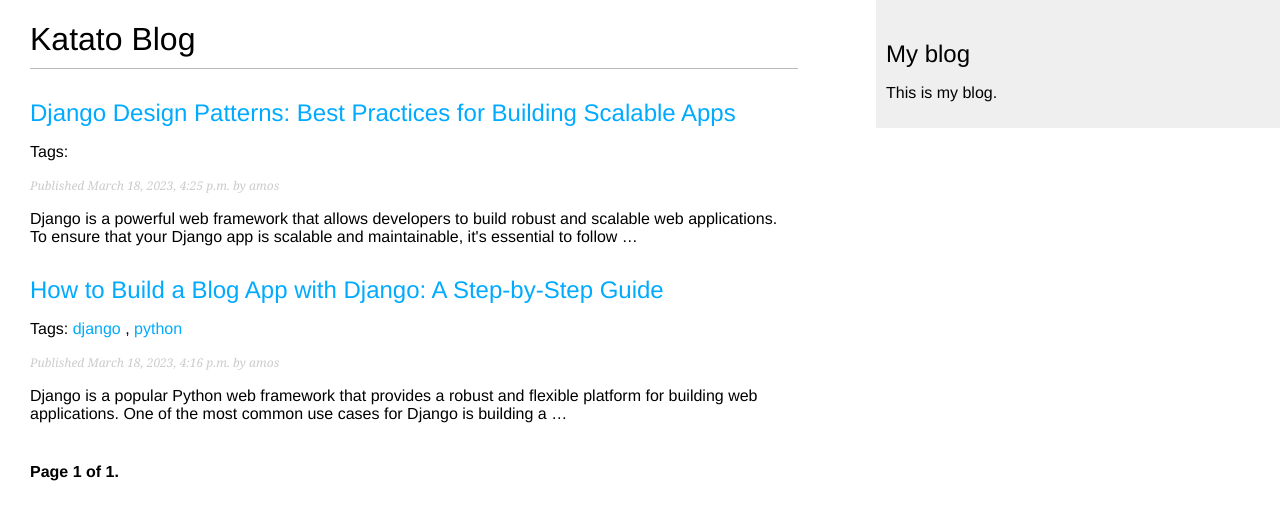
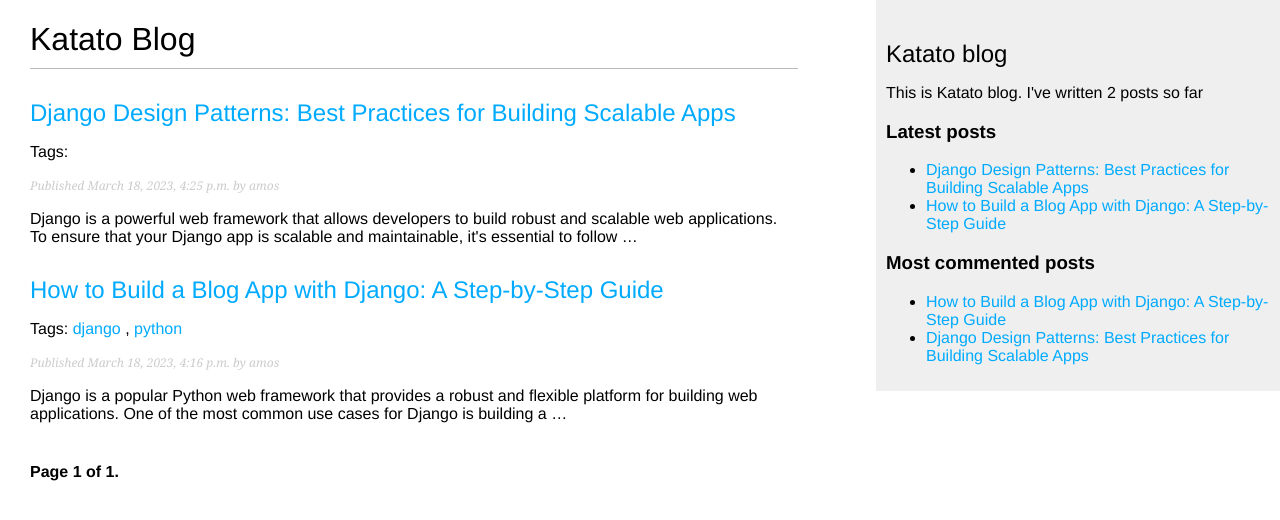
Before and after one commit to amosehiguese/katato-blog, a Django app: page /blog/ in a window 1280 px wide. Shown: the top 520 px of the page. Run offline with Django 4.2, Linux system fonts and the light colour scheme; data comes from the database, SQL or seed files in the repository; both versions use the stored data as it was after the commit; parts of the project's set-up code (start-up, migrations or seed data) failed here and were passed over.

Commit message:
Add custom template

```diff
--- a/blog/templates/blog/base.html
+++ b/blog/templates/blog/base.html
@@ -1,3 +1,4 @@
+{% load blog_tags %}
 {% load static %}
 <!DOCTYPE html>
 <html lang="en">
@@ -11,8 +12,20 @@
   <body>
     <div id="content">{% block content%}{% endblock %}</div>
     <div id="sidebar">
-      <h2>My blog</h2>
-      <p>This is my blog.</p>
+      <h2>Katato blog</h2>
+      <p>This is Katato blog. I've written {% total_posts %} posts so far</p>
+      <h3>Latest posts</h3>
+      {% show_latest_posts 3 %}
+
+      <h3>Most commented posts</h3>
+      {% get_most_commented_posts as most_commented_posts %}
+      <ul>
+        {% for post in most_commented_posts  %}
+          <li>
+            <a href="{{ post.get_absolute_url }}">{{ post.title }}</a>
+          </li>
+        {% endfor %}
+      </ul>
     </div>
   </body>
 </html>
--- /dev/null
+++ b/blog/templates/blog/post/latest_posts.html
@@ -0,0 +1,7 @@
+<ul>
+  {% for post in latest_posts  %}
+    <li>
+      <a href="{{ post.get_absolute_url }}">{{ post.title }}</a>
+    </li>
+  {% endfor %}
+</ul>
--- /dev/null
+++ b/blog/templatetags/blog_tags.py
@@ -0,0 +1,23 @@
+from django import template
+from django.db.models import Count
+
+from ..models import Post
+
+register = template.Library()
+
+# tag to retrieve the total post published
+@register.simple_tag
+def total_posts():
+    return Post.published.count()
+
+# tag to display latest posts
+@register.inclusion_tag('blog/post/latest_posts.html')
+def show_latest_posts(count=5):
+    latest_posts = Post.published.order_by('-publish')[:count]
+    return {
+        'latest_posts': latest_posts,
+    }
+
+@register.simple_tag
+def get_most_commented_posts(count=5):
+    return Post.published.annotate(total_comments=Count('comments')).order_by('-total_comments')[:count]
--- a/blog/views.py
+++ b/blog/views.py
@@ -1,6 +1,7 @@
 # Django import
 from django.shortcuts import render, get_object_or_404
 from django.core.mail import send_mail
+from django.db.models import Count
 from django.views.generic import ListView
 
 # Model import
@@ -19,7 +20,7 @@ class PostListView(ListView):
 
     def get_queryset(self):
         queryset = super().get_queryset()
-        tag_slug = self.kwargs.get('tag_slug', None)
+        tag_slug = self.kwargs.get('tag_slug')
         print(tag_slug)
         if tag_slug:
             tag = get_object_or_404(Tag, slug=tag_slug)
@@ -55,7 +56,24 @@ def post_detail(request, year, month, day, post):
     else:
         comment_form = CommentForm()
 
-    return render(request, 'blog/post/detail.html', {'post': post, 'comments': comments, 'new_comment': new_comment, 'comment_form': comment_form})
+    # Retrieve all tags for the current post
+    post_tags_ids = post.tags.values_list('id', flat=True)
+
+    # Get all posts with related tags exclude current post
+    similar_posts = Post.published.filter(tags__in=post_tags_ids).exclude(id=post.id)
+
+    # Count tags for similar_posts and order in desc by same_tags and by time published
+    similar_posts = similar_posts.annotate(same_tags=Count('tags')).order_by('-same_tags', '-publish')[:4]
+
+    return render(request,
+                   'blog/post/detail.html', {
+        'post': post,
+        'comments': comments,
+        'new_comment': new_comment,
+        'comment_form': comment_form,
+        'similar_posts': similar_posts,
+        }
+            )
 
 
 # Post sharing view
```
Also changed, not shown: blog/templates/blog/post/detail.html (+13 -1 lines), blog/templatetags/__init__.py (added), db.sqlite3.
